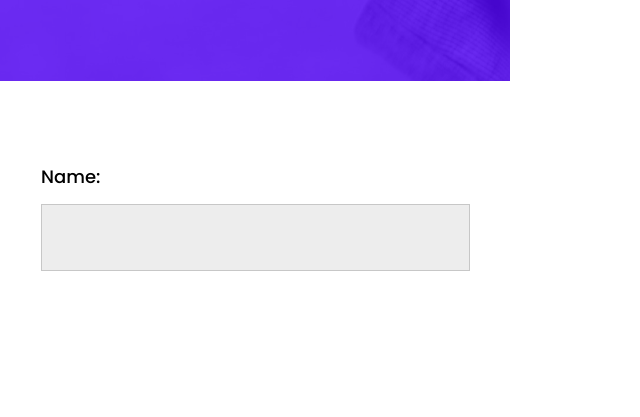
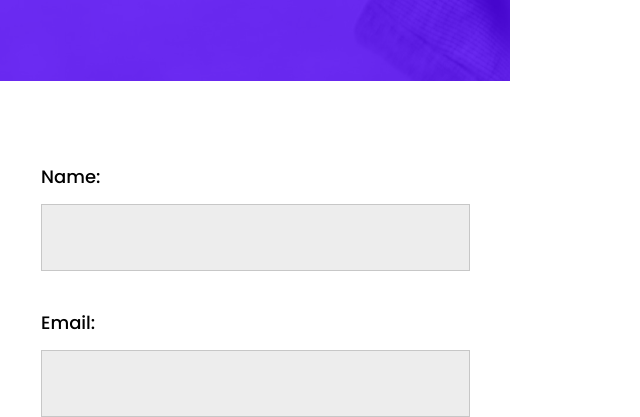
Before and after one commit to Edjhernandez/landingpage, a website: page index.html in a window 1280 px wide. Shown: the part 495-912 px from the top of the page, without its empty margins (0-640 px from the left). Before the commit the page ends 800 px from the top, so only its background shows below. Drawn offline with Linux system fonts and the light colour scheme.

Commit message:
Add input email

```diff
--- a/index.html
+++ b/index.html
@@ -29,6 +29,11 @@
         </div>
         <div class="box_sizing">
         </div>
+        <div class="inputs2">
+            <label>Email:</label>
+        </div>
+        <div class="box_sizing2">
+        </div>
     </form>
     </div>
 </body>
--- a/styles.css
+++ b/styles.css
@@ -59,3 +59,27 @@
   background: #ededed;
   border: 1px solid #c7c7c7;
 }
+
+.inputs2 {
+  position: absolute;
+  width: 55px;
+  height: 27px;
+  left: 41px;
+  top: 804px;
+  font-family: 'Poppins', sans-serif, 'Times New Roman', Times, serif;
+  font-style: normal;
+  font-weight: 500;
+  font-size: 18px;
+  line-height: 27px;
+  color: #000;
+}
+
+.box_sizing2 {
+  position: absolute;
+  width: 427px;
+  height: 65px;
+  left: 41px;
+  top: 845px;
+  background: #ededed;
+  border: 1px solid #c7c7c7;
+}
```
